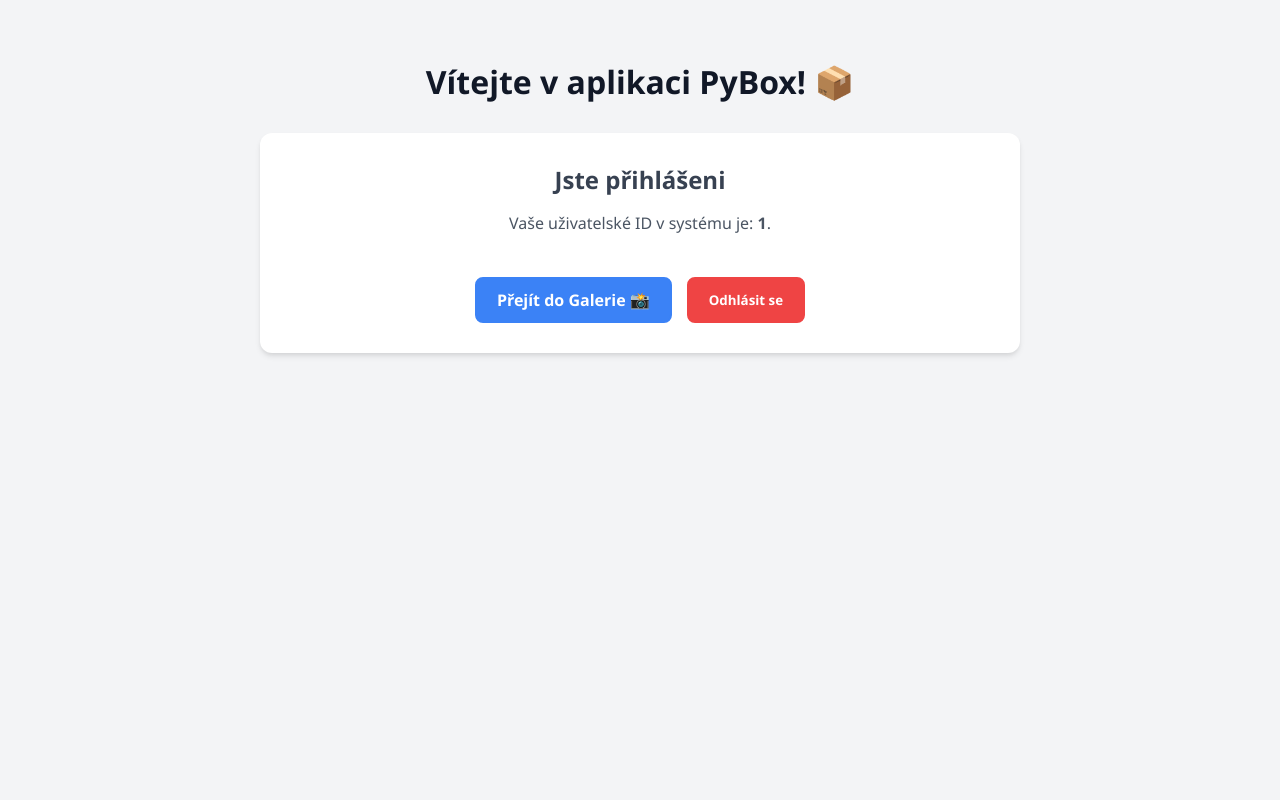
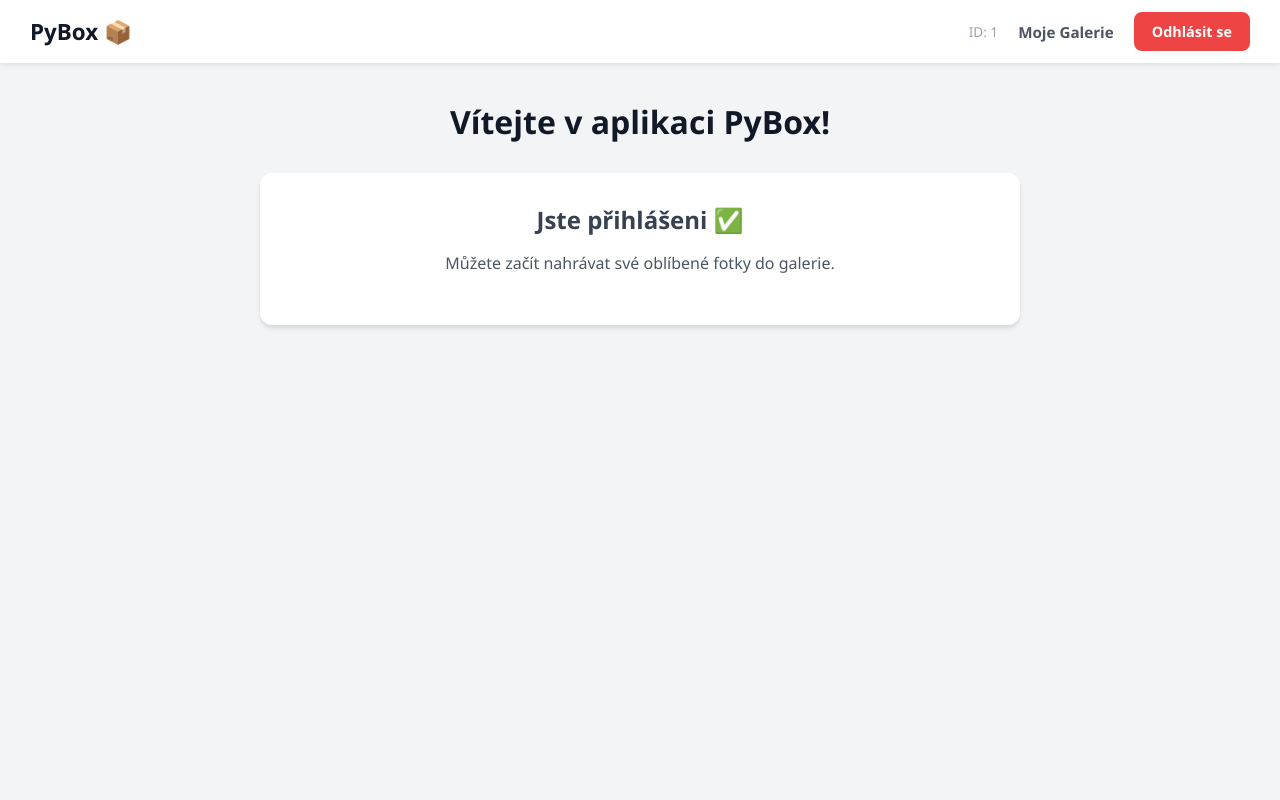
Before and after one commit to nechvilk/KAPy, a Flask app: page / in a window 1280 px wide. Run offline with Flask 3, Linux system fonts and the light colour scheme; the visitor is signed in with stand-in values (Sample User, id 1).

Commit message:
Toast notifikace, pročištění html a navbar.

```diff
--- a/static/css/style.css
+++ b/static/css/style.css
@@ -14,7 +14,7 @@ body {
     /* Upraveno pro lepší zobrazení delšího obsahu (galerie) */
     align-items: flex-start;
     min-height: 100vh;
-    padding: 40px 0;
+    padding: 80px 0 40px; /* Horní padding 80px, aby obsah nezalezl pod lištu */
 }
 
 .container {
@@ -140,7 +140,7 @@ input:focus {
     box-shadow: 0 0 0 3px rgba(59, 130, 246, 0.2);
 }
 
-/* --- STYLY PRO GALERII (Nové) --- */
+/* --- STYLY PRO GALERII --- */
 .galerie-grid {
     display: grid;
     /* Automaticky naskládá sloupečky, minimální šířka fotky je 200px */
@@ -185,3 +185,87 @@ input:focus {
     font-size: 0.75rem;
     color: #9ca3af;
 }
+
+/* --- STYLY PRO TOAST NOTIFIKACE --- */
+#toast-container {
+    position: fixed;
+    top: 20px;
+    right: 20px;
+    z-index: 9999;
+}
+
+.toast {
+    min-width: 250px;
+    margin-bottom: 10px;
+    padding: 15px 20px;
+    border-radius: 8px;
+    color: white;
+    font-weight: bold;
+    box-shadow: 0 4px 12px rgba(0,0,0,0.15);
+    display: flex;
+    align-items: center;
+    justify-content: space-between;
+    opacity: 0;
+    transform: translateX(100%);
+    transition: all 0.4s cubic-bezier(0.68, -0.55, 0.265, 1.55);
+}
+
+.toast.show {
+    opacity: 1;
+    transform: translateX(0);
+}
+
+.toast-success { background-color: #10b981; } /* Zelená */
+.toast-error { background-color: #ef4444; }   /* Červená */
+.toast-info { background-color: #3b82f6; }    /* Modrá */
+
+/* --- STYLY PRO NAVBAR --- */
+.navbar {
+    background-color: #ffffff;
+    box-shadow: 0 2px 4px rgba(0, 0, 0, 0.08);
+    padding: 12px 30px;
+    display: flex;
+    justify-content: space-between;
+    align-items: center;
+    position: fixed; /* Lišta zůstane nahoře i při rolování */
+    top: 0;
+    left: 0;
+    right: 0;
+    z-index: 1000;
+}
+
+.navbar-logo {
+    font-size: 1.4rem;
+    font-weight: bold;
+    color: #111827;
+    text-decoration: none;
+    transition: transform 0.2s;
+}
+
+.navbar-logo:hover {
+    transform: scale(1.05);
+}
+
+.navbar-links {
+    display: flex;
+    gap: 20px;
+    align-items: center;
+}
+
+.navbar-links a {
+    text-decoration: none;
+    color: #4b5563;
+    font-weight: 600;
+    font-size: 0.95rem;
+    transition: color 0.2s;
+}
+
+.navbar-links a:hover {
+    color: #3b82f6;
+}
+
+/* Úprava tlačítek přímo v navbaru, aby nebyla tak obří */
+.navbar .btn {
+    padding: 8px 16px;
+    font-size: 0.9rem;
+}
--- a/static/js/script.js
+++ b/static/js/script.js
@@ -1,22 +1,44 @@
 document.addEventListener('DOMContentLoaded', () => {
+
+    // --- FUNKCE PRO TOAST NOTIFIKACE ---
+    function showToast(message, type = 'info') {
+        let container = document.getElementById('toast-container');
+        if (!container) {
+            container = document.createElement('div');
+            container.id = 'toast-container';
+            document.body.appendChild(container);
+        }
+
+        const toast = document.createElement('div');
+        toast.className = `toast toast-${type}`;
+        toast.innerText = message;
+        container.appendChild(toast);
+
+        // Animace zobrazení
+        setTimeout(() => toast.classList.add('show'), 10);
+
+        // Automatické skrytí
+        setTimeout(() => {
+            toast.classList.remove('show');
+            setTimeout(() => toast.remove(), 400);
+        }, 4000);
+    }
+
     // --- ELEMENTY PRO NAHRÁVÁNÍ FOTEK ---
     const fotoVstup = document.querySelector('#foto-vstup');
     const nahledImg = document.querySelector('#nahled-obrazek');
     const nahledKontajner = document.querySelector('#nahled-kontajner');
     const btnNahrat = document.querySelector('#tlacitko-nahrat');
-    const vypis = document.querySelector('#vypis');
 
-    // --- ELEMENTY PRO FLASH ZPRÁVY ---
+    // --- ELEMENTY PRO FLASH ZPRÁVY (Serverové) ---
     const flashMessages = document.querySelector('.flash-messages');
 
     // --- ELEMENTY PRO REGISTRACI ---
     const registracniFormular = document.getElementById('registracni-form');
-    const regZprava = document.getElementById('reg-zprava');
     const regTlacitko = document.getElementById('reg-tlacitko');
 
     // --- ELEMENTY PRO PŘIHLÁŠENÍ ---
     const prihlasovaciFormular = document.getElementById('prihlasovaci-form');
-    const prihlZprava = document.getElementById('prihl-zprava');
     const prihlTlacitko = document.getElementById('prihl-tlacitko');
 
     // --- ELEMENTY PRO MAZÁNÍ FOTEK ---
@@ -24,7 +46,6 @@ document.addEventListener('DOMContentLoaded', () => {
 
     // --- ELEMENTY PRO ODHLÁŠENÍ ---
     const btnOdhlasit = document.getElementById('btn-odhlasit');
-    const odhlaseniZprava = document.getElementById('odhlaseni-zprava');
 
     // 1. Zobrazení náhledu po výběru souboru
     if (fotoVstup) {
@@ -37,7 +58,6 @@ document.addEventListener('DOMContentLoaded', () => {
                     nahledKontajner.style.display = 'block';
                 };
                 ctecka.readAsDataURL(soubor);
-                vypis.textContent = '';
             }
         });
     }
@@ -48,13 +68,11 @@ document.addEventListener('DOMContentLoaded', () => {
             const soubor = fotoVstup.files[0];
 
             if (!soubor) {
-                vypis.style.color = 'red';
-                vypis.textContent = "❌ Prosím, nejprve vyberte fotku!";
+                showToast("❌ Prosím, nejprve vyberte fotku!", "error");
                 return;
             }
 
-            vypis.style.color = '#3b82f6';
-            vypis.textContent = "⏳ Nahrávám...";
+            showToast("⏳ Nahrávám...", "info");
 
             const balicek = new FormData();
             balicek.append('foto', soubor);
@@ -66,9 +84,7 @@ document.addEventListener('DOMContentLoaded', () => {
             .then(response => response.json())
             .then(data => {
                 if (data.status === 'success') {
-                    vypis.style.color = 'green';
-                    vypis.textContent = data.zprava;
-
+                    showToast(data.zprava, "success");
                     fotoVstup.value = '';
                     nahledKontajner.style.display = 'none';
 
@@ -77,19 +93,17 @@ document.addEventListener('DOMContentLoaded', () => {
                     }, 1500);
 
                 } else {
-                    vypis.style.color = 'red';
-                    vypis.textContent = data.zprava;
+                    showToast(data.zprava, "error");
                 }
             })
             .catch(chyba => {
                 console.error("Chyba spojení:", chyba);
-                vypis.style.color = 'red';
-                vypis.textContent = "❌ Nepodařilo se spojit se serverem.";
+                showToast("❌ Nepodařilo se spojit se serverem.", "error");
             });
         });
     }
 
-    // 3. AUTOMATICKÉ SKRYTÍ FLASH ZPRÁV
+    // 3. AUTOMATICKÉ SKRYTÍ FLASH ZPRÁV (Zůstává pro klasické serverové zprávy)
     if (flashMessages) {
         setTimeout(() => {
             flashMessages.style.transition = "opacity 0.8s ease, transform 0.6s ease";
@@ -109,7 +123,6 @@ document.addEventListener('DOMContentLoaded', () => {
 
             regTlacitko.disabled = true;
             regTlacitko.innerText = "Pracuji na tom... ⏳";
-            regZprava.textContent = "";
 
             const formData = {
                 jmeno: document.getElementById('jmeno').value,
@@ -127,39 +140,33 @@ document.addEventListener('DOMContentLoaded', () => {
                 const result = await response.json();
 
                 if (response.ok) {
-                    regZprava.style.color = "green";
-                    regZprava.textContent = result.zprava;
+                    showToast(result.zprava, "success");
                     setTimeout(() => {
                         window.location.href = result.redirect;
                     }, 1500);
                 } else {
-                    regZprava.style.color = "red";
-                    regZprava.textContent = result.zprava;
+                    showToast(result.zprava, "error");
                     regTlacitko.disabled = false;
                     regTlacitko.innerText = "Zaregistrovat se";
                 }
 
             } catch (err) {
                 console.error("Chyba při registraci:", err);
-                regZprava.style.color = "red";
-                regZprava.textContent = "Ups, spojení se serverem selhalo. 🔌";
+                showToast("Ups, spojení se serverem selhalo. 🔌", "error");
                 regTlacitko.disabled = false;
                 regTlacitko.innerText = "Zaregistrovat se";
             }
         });
     }
 
-    // --- 5. PŘIHLÁŠENÍ PŘES AJAX ---
+    // 5. PŘIHLÁŠENÍ PŘES AJAX
     if (prihlasovaciFormular) {
         prihlasovaciFormular.addEventListener('submit', async (e) => {
-            e.preventDefault(); // Zastavíme klasické odeslání
+            e.preventDefault();
 
-            // Vizuální zpětná vazba
             prihlTlacitko.disabled = true;
             prihlTlacitko.innerText = "Ověřuji údaje... ⏳";
-            prihlZprava.textContent = "";
 
-            // Sběr dat
             const formData = {
                 email: document.getElementById('email').value,
                 heslo: document.getElementById('heslo').value
@@ -175,49 +182,38 @@ document.addEventListener('DOMContentLoaded', () => {
                 const result = await response.json();
 
                 if (response.ok) {
-                    // Úspěšné přihlášení
-                    prihlZprava.style.color = "green";
-                    prihlZprava.textContent = result.zprava;
-
-                    // Přesměrování na index.html po chvíli
+                    showToast(result.zprava, "success");
                     setTimeout(() => {
                         window.location.href = result.redirect;
                     }, 1000);
                 } else {
-                    // Špatné heslo nebo neexistující uživatel
-                    prihlZprava.style.color = "red";
-                    prihlZprava.textContent = result.zprava;
+                    showToast(result.zprava, "error");
                     prihlTlacitko.disabled = false;
                     prihlTlacitko.innerText = "Přihlásit se";
                 }
 
             } catch (err) {
                 console.error("Chyba při přihlašování:", err);
-                prihlZprava.style.color = "red";
-                prihlZprava.textContent = "Ups, spojení se serverem selhalo. 🔌";
+                showToast("Ups, spojení se serverem selhalo. 🔌", "error");
                 prihlTlacitko.disabled = false;
                 prihlTlacitko.innerText = "Přihlásit se";
             }
         });
     }
 
-    // --- 6. SMAZÁNÍ FOTKY PŘES AJAX ---
+    // 6. SMAZÁNÍ FOTKY PŘES AJAX
     tlacitkaSmazat.forEach(tlacitko => {
         tlacitko.addEventListener('click', async (e) => {
-            // Získáme ID fotky z data atributu tlačítka
             const fotoId = e.target.getAttribute('data-id');
 
-            // Nahrazujeme původní onsubmit confirm
             if (!confirm('Opravdu chcete nenávratně smazat tuto fotku? 🗑️')) {
-                return; // Pokud uživatel klikne na "Zrušit", nic se nestane
+                return;
             }
 
-            // Vizuální zpětná vazba na tlačítku
             e.target.disabled = true;
             e.target.innerText = "Mažu... ⏳";
 
             try {
-                // Posíláme požadavek s metodou DELETE
                 const response = await fetch(`/api/smazat-foto/${fotoId}`, {
                     method: 'DELETE'
                 });
@@ -225,41 +221,37 @@ document.addEventListener('DOMContentLoaded', () => {
                 const result = await response.json();
 
                 if (response.ok) {
-                    // Úspěch! Najdeme celou kartu s fotkou a plynule ji schováme
+                    showToast("Fotka byla smazána.", "success");
                     const kartaFotky = document.getElementById(`fotka-karta-${fotoId}`);
                     if (kartaFotky) {
                         kartaFotky.style.transition = "opacity 0.4s ease, transform 0.4s ease";
                         kartaFotky.style.opacity = "0";
-                        kartaFotky.style.transform = "scale(0.9)"; // Lehce se "zdrcne"
+                        kartaFotky.style.transform = "scale(0.9)";
 
-                        // Po dokončení animace prvek úplně vymažeme z HTML
                         setTimeout(() => {
                             kartaFotky.remove();
                         }, 400);
                     }
                 } else {
-                    // Chyba ze strany serveru (např. uživatel nemá právo)
-                    alert("Chyba: " + result.zprava);
+                    showToast("Chyba: " + result.zprava, "error");
                     e.target.disabled = false;
                     e.target.innerText = "Smazat";
                 }
 
             } catch (err) {
                 console.error("Chyba při mazání:", err);
-                alert("Nepodařilo se spojit se serverem. 🔌");
+                showToast("Nepodařilo se spojit se serverem. 🔌", "error");
                 e.target.disabled = false;
                 e.target.innerText = "Smazat";
             }
         });
     });
 
-    // --- 7. ODHLÁŠENÍ PŘES AJAX ---
+    // 7. ODHLÁŠENÍ PŘES AJAX
     if (btnOdhlasit) {
         btnOdhlasit.addEventListener('click', async () => {
-            // Vizuální odezva
             btnOdhlasit.disabled = true;
             btnOdhlasit.innerText = "Odhlašuji... ⏳";
-            if (odhlaseniZprava) odhlaseniZprava.textContent = "";
 
             try {
                 const response = await fetch('/api/odhlaseni', {
@@ -270,27 +262,19 @@ document.addEventListener('DOMContentLoaded', () => {
                 const result = await response.json();
 
                 if (response.ok) {
-                    // Úspěšné odhlášení
-                    if (odhlaseniZprava) {
-                        odhlaseniZprava.style.color = "green";
-                        odhlaseniZprava.textContent = result.zprava;
-                    } else {
-                        alert(result.zprava); // Pokud by na stránce nebyl div pro zprávu
-                    }
-
-                    // Počkáme sekundu a přesměrujeme (stránka se reloadne a načte se stav pro nepřihlášené)
+                    showToast(result.zprava, "success");
                     setTimeout(() => {
                         window.location.href = result.redirect;
                     }, 1000);
                 } else {
-                    alert("Chyba při odhlášení: " + result.zprava);
+                    showToast("Chyba při odhlášení: " + result.zprava, "error");
                     btnOdhlasit.disabled = false;
                     btnOdhlasit.innerText = "Odhlásit se";
                 }
 
             } catch (err) {
                 console.error("Chyba:", err);
-                alert("Nepodařilo se spojit se serverem. 🔌");
+                showToast("Nepodařilo se spojit se serverem. 🔌", "error");
                 btnOdhlasit.disabled = false;
                 btnOdhlasit.innerText = "Odhlásit se";
             }
--- a/templates/index.html
+++ b/templates/index.html
@@ -3,10 +3,26 @@
 <head>
     <meta charset="UTF-8">
     <meta name="viewport" content="width=device-width, initial-scale=1.0">
-    <title>Domovská stránka</title>
+    <title>Domovská stránka | PyBox</title>
     <link rel="stylesheet" href="{{ url_for('static', filename='css/style.css') }}">
 </head>
 <body>
+
+    <nav class="navbar">
+        <a href="{{ url_for('index') }}" class="navbar-logo">PyBox 📦</a>
+
+        <div class="navbar-links">
+            {% if session.get('user_id') %}
+                <span style="color: #9ca3af; font-size: 0.85rem;">ID: {{ session['user_id'] }}</span>
+                <a href="{{ url_for('moje_fotky') }}">Moje Galerie</a>
+                <button type="button" id="btn-odhlasit" class="btn btn-danger">Odhlásit se</button>
+            {% else %}
+                <a href="{{ url_for('prihlaseni') }}">Přihlásit</a>
+                <a href="{{ url_for('registrace') }}" class="btn btn-outline" style="padding: 6px 15px; border-width: 1px;">Registrace</a>
+            {% endif %}
+        </div>
+    </nav>
+
     <div class="container">
 
         {% with messages = get_flashed_messages() %}
@@ -20,28 +36,19 @@
         {% endwith %}
 
         <header>
-            <h1>Vítejte v aplikaci PyBox! 📦</h1>
+            <h1>Vítejte v aplikaci PyBox!</h1>
         </header>
 
         <main>
             {% if session.get('user_id') %}
                 <div class="card">
-                    <h2>Jste přihlášeni</h2>
-                    <p>Vaše uživatelské ID v systému je: <strong>{{ session['user_id'] }}</strong>.</p>
-                    <br>
-                    <div class="button-group">
-                        <a href="{{ url_for('moje_fotky') }}" class="btn">Přejít do Galerie 📸</a>
-                        <button type="button" id="btn-odhlasit" class="btn btn-danger">Odhlásit se</button>
-                    </div>
+                    <h2>Jste přihlášeni ✅</h2>
+                    <p>Můžete začít nahrávat své oblíbené fotky do galerie.</p>
                 </div>
             {% else %}
                 <div class="card">
-                    <h2>Nejste přihlášeni</h2>
+                    <h2>Nejste přihlášeni 🔒</h2>
                     <p>Pro přístup k obsahu se prosím přihlaste nebo si vytvořte účet.</p>
-                    <div class="button-group">
-                        <a href="{{ url_for('prihlaseni') }}" class="btn">Přihlásit se</a>
-                        <a href="{{ url_for('registrace') }}" class="btn btn-outline">Zaregistrovat se</a>
-                    </div>
                 </div>
             {% endif %}
         </main>
```
Also changed, not shown: templates/moje_fotky.html (+17 -3 lines), templates/prihlaseni.html (+16 -2 lines), templates/registrace.html (+16 -2 lines).
